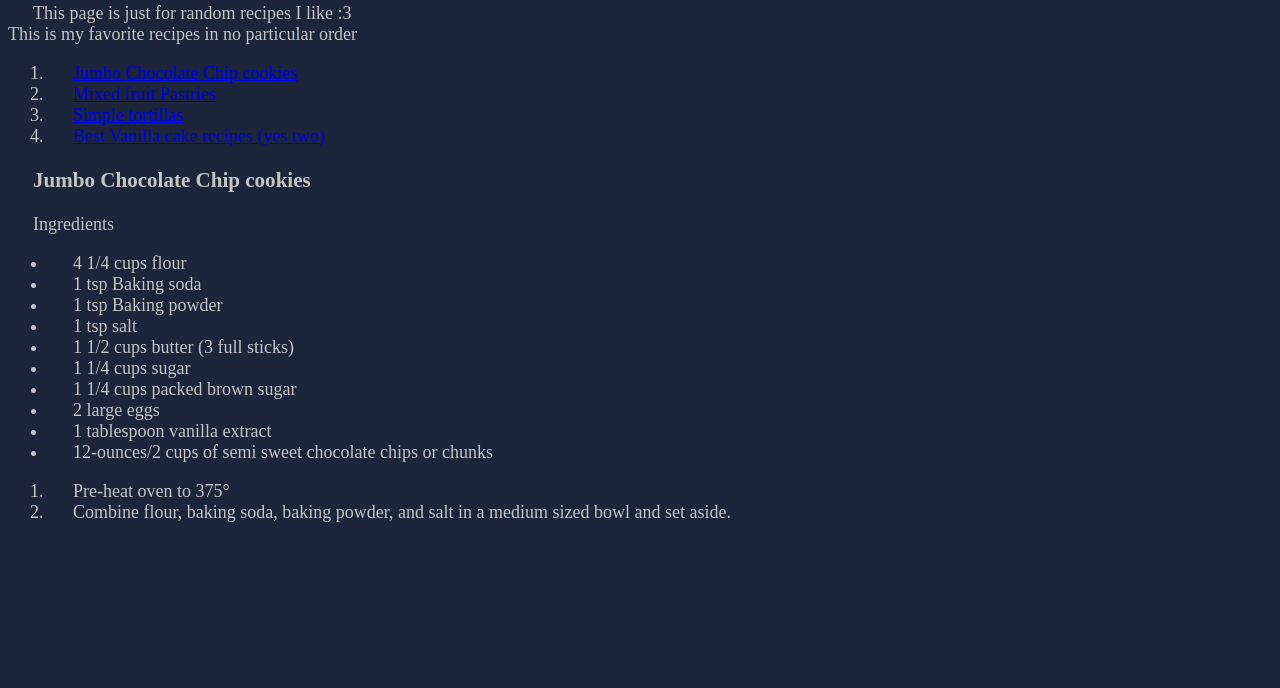
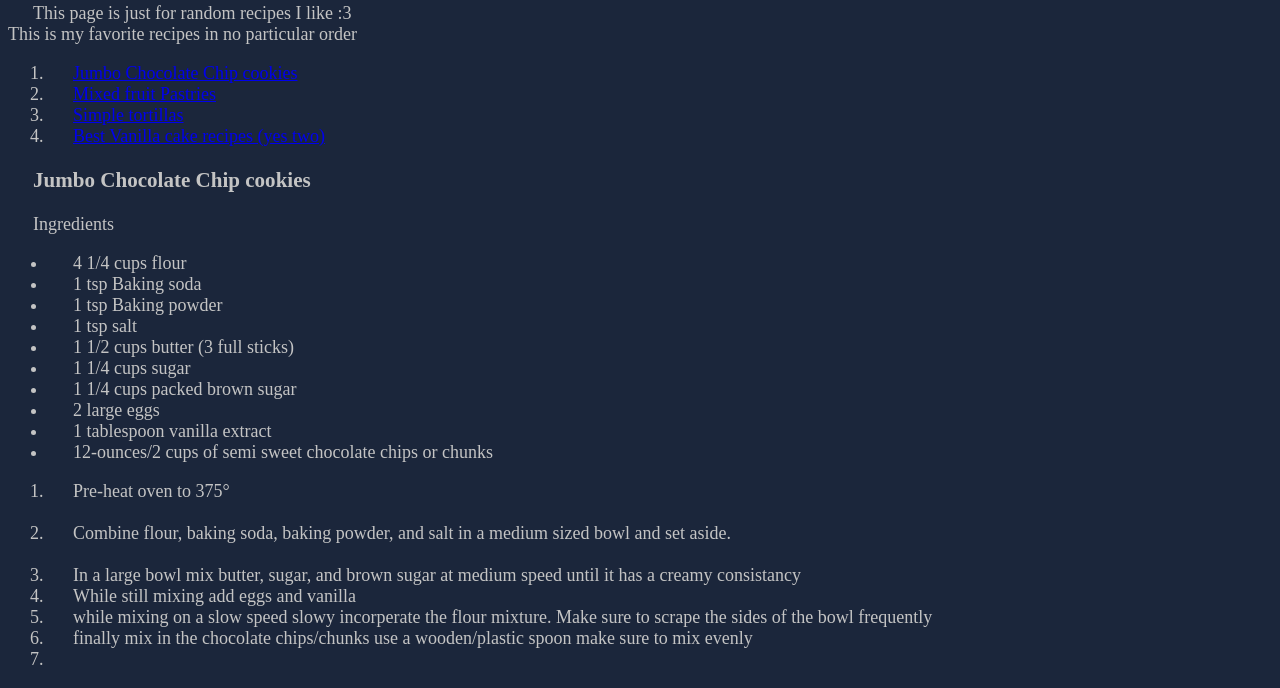
Before and after one commit to Rosy581/Rosy581.github.io, a plain HTML site: page recipes/recipe.html in a window 1280 px wide. Shown: the part 144-832 px from the top of the page. Before the commit the page ends 800 px from the top, so only its background shows below. Drawn offline with Linux system fonts and the light colour scheme.

Commit message:
from chrome 2 pc

```diff
--- a/recipes/recipe.html
+++ b/recipes/recipe.html
@@ -66,14 +66,33 @@
     <ol>
         <li>
             Pre-heat oven to 375°
-               </li> <li>
+        </li>
+        <br>
+        <li>
             Combine flour, baking soda, baking powder, and salt in a medium sized bowl and set aside.
+        </li>
+        <br>
+        <li>
+            In a large bowl mix butter, sugar, and brown sugar at medium speed until it has a creamy consistancy
+        </li>
+        <li>
+            While still mixing add eggs and vanilla
+        </li>
+        <li>
+            while mixing on a slow speed slowy incorperate the flour mixture. Make sure to scrape the sides of the bowl frequently
+        </li>
+        <li>
+            finally mix in the chocolate chips/chunks use a wooden/plastic spoon make sure to mix evenly
+        </li>
+        <li>
+
         </li>
     </ol>
     </p>
     </p>
 
 </div>
+
 <body>
 </body>
 
```
Lines whose indentation alone changed are shown as unchanged.
